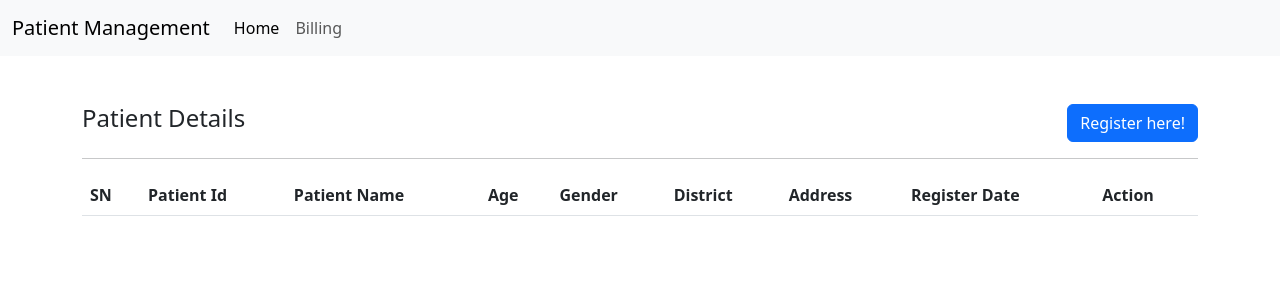
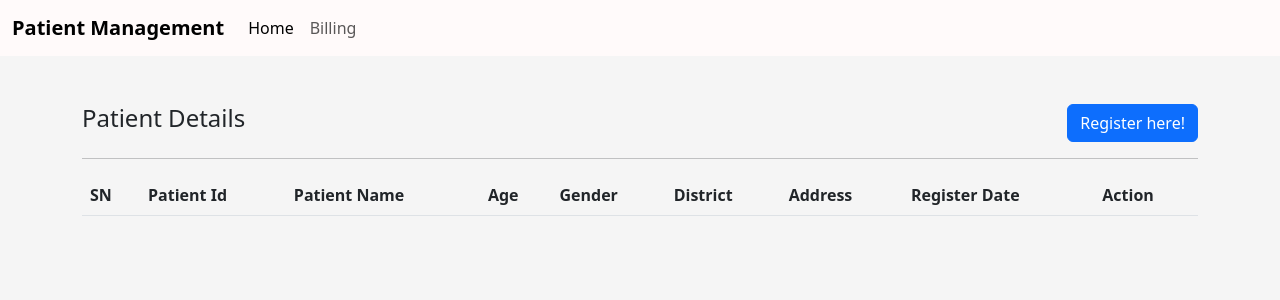
Before and after one commit to hritikrimal/patient-management-system, a CodeIgniter app: page /first_project/ in a window 1280 px wide. Shown: the top 300 px of the page. Run offline with CodeIgniter, Linux system fonts and the light colour scheme; data that the repository does not hold is empty.

Commit message:
feat:simple css update

```diff
--- a/application/views/homepage/home_index.php
+++ b/application/views/homepage/home_index.php
@@ -14,7 +14,7 @@
 <body>
     <nav class="navbar navbar-expand-lg bg-body-tertiary">
         <div class="container-fluid">
-            <a class="navbar-brand" href="#">Patient Management</a>
+            <a class="navbar-brand"><strong>Patient Management</strong></a>
             <button class="navbar-toggler" type="button" data-bs-toggle="collapse" data-bs-target="#navbarSupportedContent" aria-controls="navbarSupportedContent" aria-expanded="false" aria-label="Toggle navigation">
                 <span class="navbar-toggler-icon"></span>
             </button>
@@ -395,10 +395,10 @@
             </div>
 
         </div>
+    </div>
 
-
-        <script src="assets/datatable/data_tables.js"></script>
-        <script src="assets/js/homejs.js"></script>
+    <script src="assets/datatable/data_tables.js"></script>
+    <script src="assets/js/homejs.js"></script>
 
 
 </body>
--- a/application/views/homepage/invoice.php
+++ b/application/views/homepage/invoice.php
@@ -12,7 +12,8 @@
 <body>
     <nav class="navbar navbar-expand-lg bg-body-tertiary">
         <div class="container-fluid">
-            <a class="navbar-brand" href="#">Patient Management</a>
+            <a class="navbar-brand"><strong>Patient Management</strong></a>
+
             <button class="navbar-toggler" type="button" data-bs-toggle="collapse" data-bs-target="#navbarSupportedContent" aria-controls="navbarSupportedContent" aria-expanded="false" aria-label="Toggle navigation">
                 <span class="navbar-toggler-icon"></span>
             </button>
--- a/assets/css/home.css
+++ b/assets/css/home.css
@@ -24,3 +24,12 @@ input[type="number"]::-webkit-outer-spin-button {
 #but_add {
 	margin-top: 2.7rem;
 }
+.bg-body-tertiary {
+	background-color: snow !important;
+}
+body {
+	background-color: whitesmoke;
+}
+.modal-body {
+	background-color: whitesmoke;
+}
--- a/assets/js/homejs.js
+++ b/assets/js/homejs.js
@@ -1,14 +1,4 @@
 $(document).ready(function () {
-	// on click reg and billing modal off btn
-	$("#billing_modal_close").click(function () {
-		$(document).off("click", "#but_add");
-	});
-	// on click reg and billing modal off btn
-
-	$("#modal_close_btn").click(function () {
-		$(document).off("click", "#but_add");
-	});
-
 	//show modal
 	$("#modalbutton").click(function () {
 		$("#infomodal").modal("show");
@@ -21,6 +11,7 @@ $(document).ready(function () {
 	$("#cross_close").click(function () {
 		$("#form")[0].reset();
 	});
+	//save registration
 	$("#save_button").click(function () {
 		var name = $("#name").val().trim();
 		var age = $("#age").val().trim();
@@ -155,8 +146,7 @@ $(document).ready(function () {
 		}
 	});
 
-	//table fetch
-
+	//table fetch of registration information
 	function fetch() {
 		$.ajax({
 			url: "Home_con/fetch_info",
@@ -195,10 +185,10 @@ $(document).ready(function () {
 			},
 		});
 	}
-	// Call the fetch function to populate the table and initialize the DataTable
+	// Call the fetch function to get table
 	fetch();
 
-	//preview the information on click view
+	//preview the detail information on click view
 	$(document).on("click", "#view", function () {
 		var Patientid = $(this).attr("value");
 		$.ajax({
@@ -336,7 +326,6 @@ $(document).on("click", "#reg_bill", function () {
 		success: function (response) {
 			if (response.success) {
 				// console.log(response.data);
-				// $("#p_id").val(Patientid);
 				$(".p_id").text("Patient Id: " + Patientid);
 				$(".bill_date").text("Date: " + response.data);
 
@@ -347,9 +336,15 @@ $(document).on("click", "#reg_bill", function () {
 		},
 	});
 
-	//on click add
+	// on click reg and billing modal off btn
+	$("#billing_modal_close").click(function () {
+		$(document).off("click", "#but_add");
+	});
+	// on click reg and billing modal off btn
 
-	// $("#but_add").click(function () {
+	$("#modal_close_btn").click(function () {
+		$(document).off("click", "#but_add");
+	});
 
 	//insert unit and qty to get total
 	$(document).ready(function () {
@@ -364,15 +359,14 @@ $(document).on("click", "#reg_bill", function () {
 			}
 		});
 	});
-
+	//on click add
 	$(document).on("click", "#but_add", function () {
 		// alert();
 		var testName = $("#test_name").val();
 		var quantity = $("#t_qty").val();
 		var unit = $("#t_unit").val();
 		var price = $("#t_price").val();
-		// alert(testName);
-		// alert();
+
 		if (!testName) {
 			displayFlashMessage("Test Name is required!", 3000, "flash-messages2");
 			return;
@@ -427,7 +421,7 @@ $(document).on("click", "#reg_bill", function () {
 	});
 });
 
-// on click rmove button
+// on click remove button
 $(document).ready(function () {
 	$(document).on("click", "#remove_btn", function () {
 		var row = $(this).closest("tr");
@@ -482,7 +476,7 @@ $(document).on("click", "#regbill_btn", function () {
 				var bill_dates = response.data;
 
 				var p_id = $(".p_id").text().replace("Patient Id: ", "");
-				console.log(p_id);
+				// console.log(p_id);
 
 				var sub_total = $("#sub_total").val();
 				var dis_per = $("#dis_per").val();
@@ -505,7 +499,6 @@ $(document).on("click", "#regbill_btn", function () {
 						if (response.success) {
 							// console.log(response);
 							var sample_id = response.data;
-							// alert(sample_id);
 
 							//insert item in database after insert billing information
 							$("#item-list tbody tr").each(function () {
@@ -542,8 +535,6 @@ $(document).on("click", "#regbill_btn", function () {
 										}
 									},
 								});
-
-								// items.push(item); // Add the row data to the items array
 							});
 						} else {
 							if (response.errors) {
--- a/assets/js/invoice.js
+++ b/assets/js/invoice.js
@@ -51,7 +51,7 @@ $(document).ready(function () {
 			},
 			success: function (response) {
 				if (response.success) {
-					console.log(response);
+					// console.log(response);
 					const data = response.alldata;
 					$(".sample").text("Bill Number: " + data[0].sample_id);
 					$(".date").text("Billing Date: " + data[0].billing_date);
```
Also changed, not shown: assets/css/invoicecss.css (+9 -0 lines).
